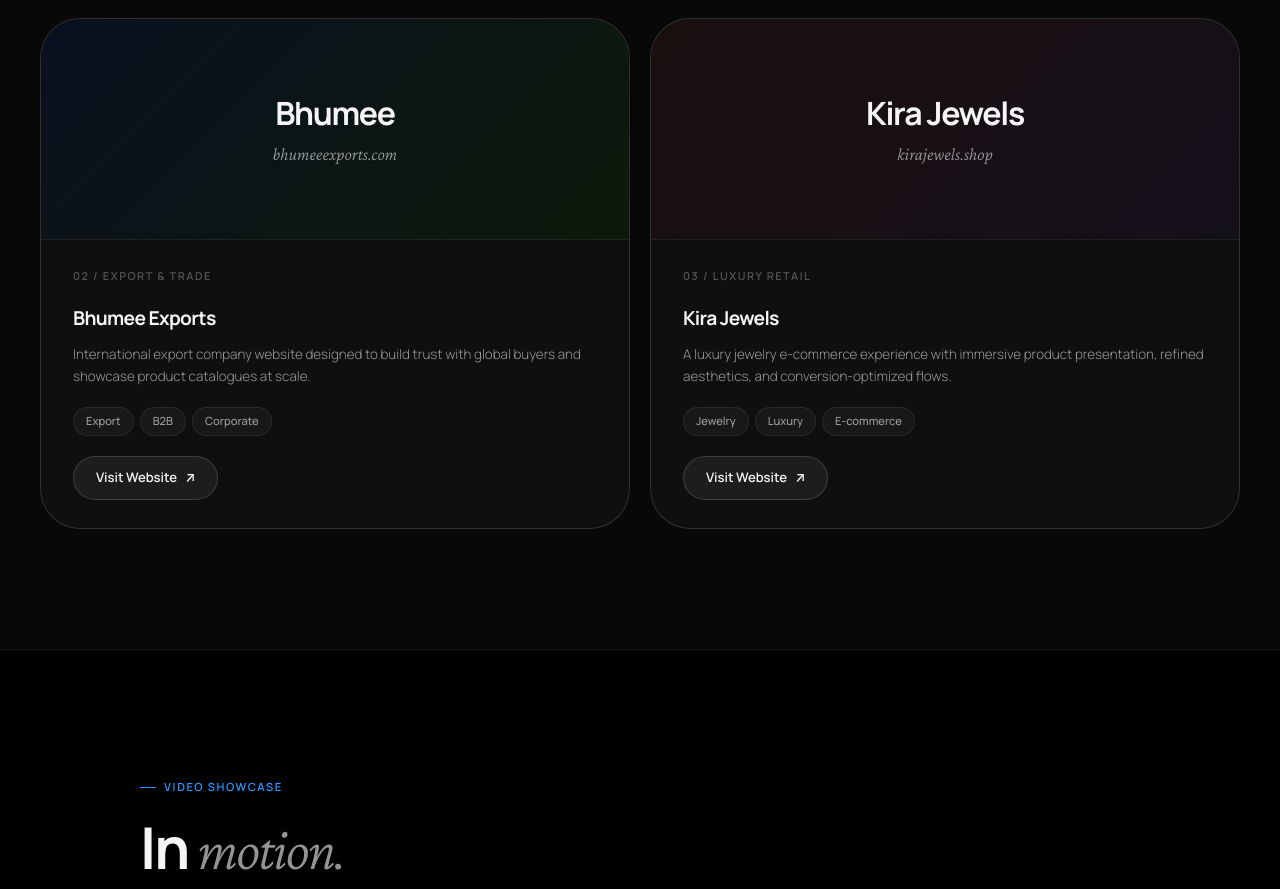
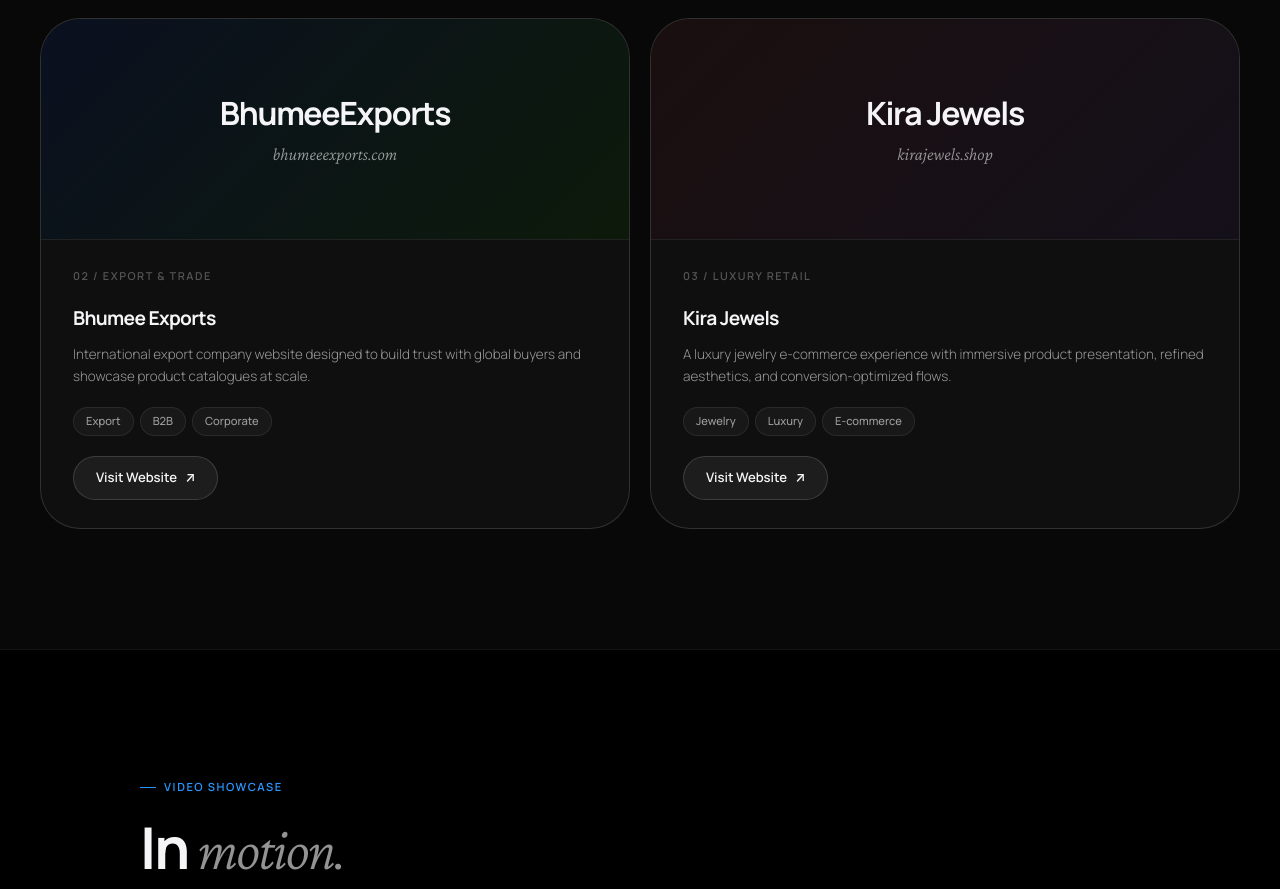
Before and after one commit to aryannate/Autonova-WebDev-Portfolio, a website: page index.html in a window 1280 px wide. Shown: the part 2553-3442 px from the top of the page. Drawn offline with nearby package versions, Linux system fonts and the light colour scheme.

Commit message:
Initial commit with project zip

```diff
--- a/index.html
+++ b/index.html
@@ -1296,7 +1296,7 @@ footer {
         <div class="proj-media proj-gradient-2">
           <div class="proj-media-inner">
             <div class="proj-mock-name" style="font-size: clamp(1.4rem, 3vw, 2rem);">
-              Bhumee
+              BhumeeExports
               <span>bhumeeexports.com</span>
             </div>
           </div>
```
